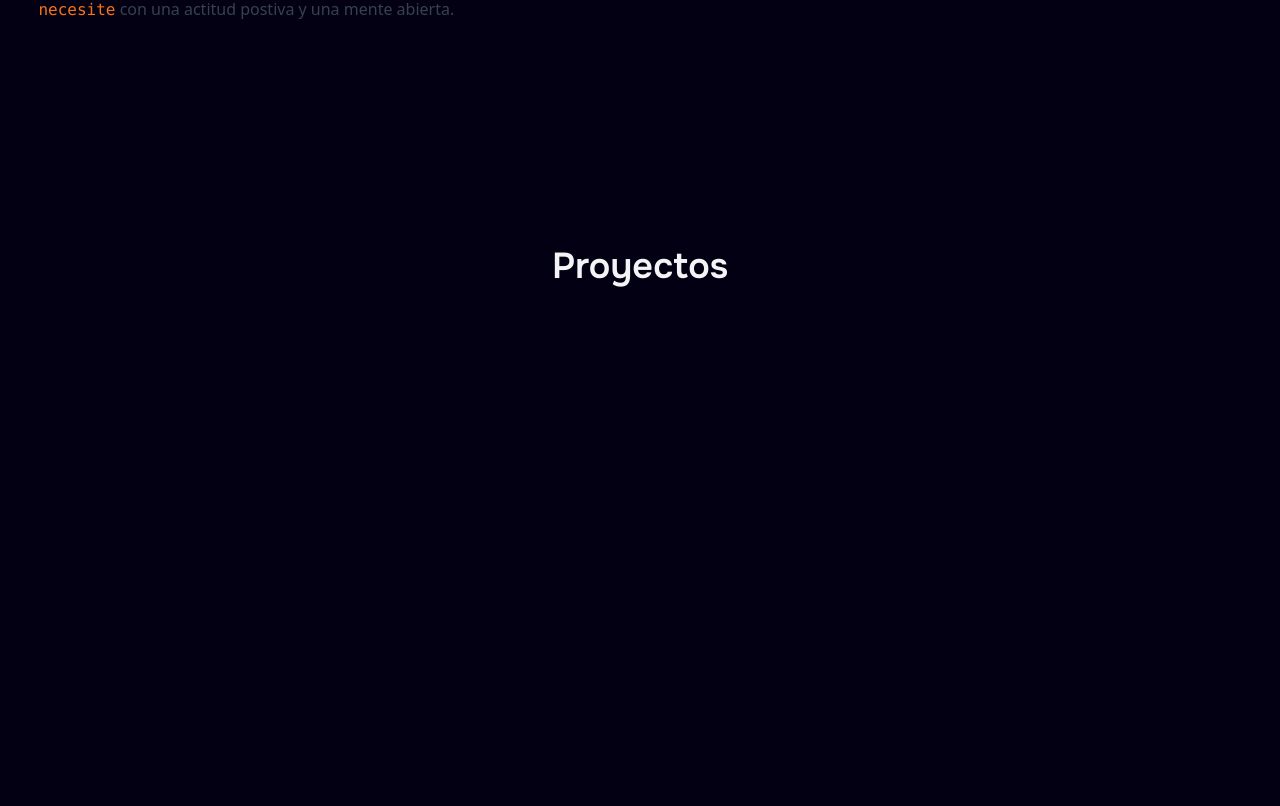
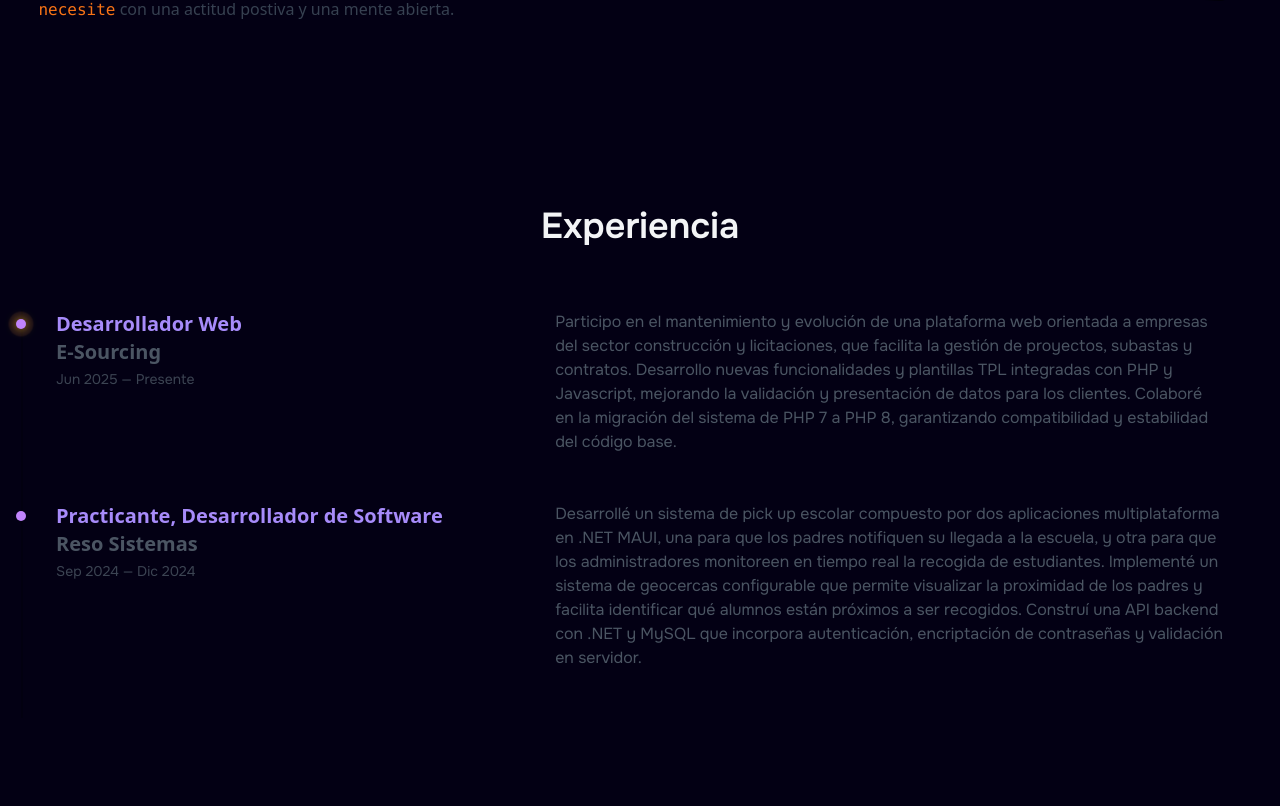
Before and after one commit to Uli3000/My-Portfolio, a React (Vite) app: page / in a window 1280 px wide. Shown: the part 1034-1840 px from the top of the page. Built offline with nearby package versions, Linux system fonts and the light colour scheme; a web font is replaced by a local one.

Commit message:
add experience section

```diff
--- a/src/App.tsx
+++ b/src/App.tsx
@@ -1,5 +1,6 @@
 import './App.css';
 import AboutMe from './components/AboutMe';
+import Experience from './components/Experience';
 import Footer from './components/Footer';
 import Hero from './components/Hero';
 import Navbar from './components/Navbar';
@@ -15,6 +16,7 @@ function App() {
       <div className='flex flex-col gap-20'>
         <Hero />
         <AboutMe />
+        <Experience />
         <Projects />
         <Skills />
         <Footer />
--- /dev/null
+++ b/src/components/Experience.tsx
@@ -0,0 +1,21 @@
+import experience from "../utils/experience"
+import ExperienceItem from "./ExperienceItem"
+
+export default function Experience() {
+  return (
+    <section id="Experiencia" className="max-w-[1320px] z-40 sm:mx-auto w-full mt-2">
+        <h2 className="mt-20 font-[Onest] text-4xl font-semibold text-gray-100 mb-10 text-center">
+            Experiencia
+        </h2>
+        <ol className="relative mt-16">
+            {experience.map((exp, i) => (
+            <li
+                key={`${exp.company}-${i}`}
+            >
+                <ExperienceItem {...exp} />
+            </li>
+            ))}
+        </ol>
+    </section>
+  )
+}
--- /dev/null
+++ b/src/components/ExperienceItem.tsx
@@ -0,0 +1,27 @@
+import type { ExperienceEntry } from "../utils/experience"
+
+export default function ExperienceItem({
+  title, company, description, date, current = false,
+}: ExperienceEntry) {
+  return (
+    <div className="relative mx-14 pb-12 grid before:absolute before:left-[-35px] before:block before:h-full before:border-l-2 before:border-black/20 dark:before:border-white/15 before:content-[''] md:grid-cols-5 md:gap-10 md:space-x-4">
+      <div className="relative pb-12 md:col-span-2">
+          <div className="flex items-center">
+            <span className="absolute -left-[42px] flex size-[14px] items-center justify-center" aria-hidden="true">
+              {current && (
+                <span className="absolute inline-flex rounded-full animate-ping motion-reduce:animate-none size-full bg-orange-400/40" />
+              )}
+              <span className={`relative inline-flex size-[10px] rounded-full bg-purple-400 ${current ? "shadow-[0_0_8px_2px_rgba(251,191,36,0.45)]" : ""}`} />
+            </span>
+            <h3 className="text-xl font-bold text-violet-400">{title}</h3>
+          </div>
+          <h4 className="text-xl font-semibold text-gray-600 dark:text-white">{company}</h4>
+          <time className="p-0 m-0 text-sm text-gray-600/80 dark:text-white/80 font-[Onest]">{date}</time>
+      </div>
+
+      <div className="relative text-gray-600 dark:text-gray-300 md:col-span-3 font-[Onest] text-pretty">
+        <p>{description}</p>
+      </div>
+    </div>
+  )
+}
--- a/src/components/Navbar.tsx
+++ b/src/components/Navbar.tsx
@@ -14,10 +14,13 @@ const Navbar = () => {
     window.addEventListener('scroll', changeNav)
 
     return (
-            <div className="font-semibold z-50 max-w-[500px] h-[65px] flex flex-row items-center justify-between md:mr-20 fixed top-0 left-1/2 -translate-x-1/2 lg:mt-0 mt-2">
+            <div className="font-semibold z-50 max-w-[1320px] h-[65px] flex flex-row items-center justify-between md:mr-20 fixed top-0 left-1/2 -translate-x-1/2 lg:mt-0 mt-2">
                 <div className={`flex items-center justify-between gap-x-4 w-full h-auto ${navStyle ? 'bg-[#0300145e] backdrop-blur' : 'border border-[rgba(112,66,248,0.38)] bg-transparent'} mr-[15px] px-[20px] py-[10px] rounded-full text-gray-200 `}>
                     <a href="#Acerca-de-mi" className="cursor-pointer nav-item">
                         Acerca de mi
+                    </a>
+                    <a href="#Experiencia" className="cursor-pointer nav-item">
+                        Experiencia
                     </a>
                     <a href="#Proyectos" className="cursor-pointer nav-item">
                         Proyectos
--- a/src/components/Projects.tsx
+++ b/src/components/Projects.tsx
@@ -13,7 +13,7 @@ import {
 
 function Projects() {
   return (
-    <section id="Proyectos" className="max-w-[1320px] z-40 sm:mx-auto w-full mt-28">
+    <section id="Proyectos" className="max-w-[1320px] z-40 sm:mx-auto w-full mt-24">
       <h2 className="mt-4 font-[Onest] text-4xl font-semibold text-gray-100 mb-10 text-center">
         Proyectos
       </h2>
--- /dev/null
+++ b/src/utils/experience.ts
@@ -0,0 +1,25 @@
+export interface ExperienceEntry {
+  title: string
+  company: string
+  description: string
+  date: string
+  current?: boolean
+}
+
+const experience: ExperienceEntry[] = [
+  {
+    title: "Desarrollador Web",
+    company: "E-Sourcing",
+    description: "Participo en el mantenimiento y evolución de una plataforma web orientada a empresas del sector construcción y licitaciones, que facilita la gestión de proyectos, subastas y contratos. Desarrollo nuevas funcionalidades y plantillas TPL integradas con PHP y Javascript, mejorando la validación y presentación de datos para los clientes. Colaboré en la migración del sistema de PHP 7 a PHP 8, garantizando compatibilidad y estabilidad del código base.",
+    date: "Jun 2025 — Presente",
+    current: true,
+  },
+  {
+    title: "Practicante, Desarrollador de Software",
+    company: "Reso Sistemas",
+    description: "Desarrollé un sistema de pick up escolar compuesto por dos aplicaciones multiplataforma en .NET MAUI, una para que los padres notifiquen su llegada a la escuela, y otra para que los administradores monitoreen en tiempo real la recogida de estudiantes. Implementé un sistema de geocercas configurable que permite visualizar la proximidad de los padres y facilita identificar qué alumnos están próximos a ser recogidos. Construí una API backend con .NET y MySQL que incorpora autenticación, encriptación de contraseñas y validación en servidor.",
+    date: "Sep 2024 — Dic 2024",
+  },
+]
+
+export default experience
```
